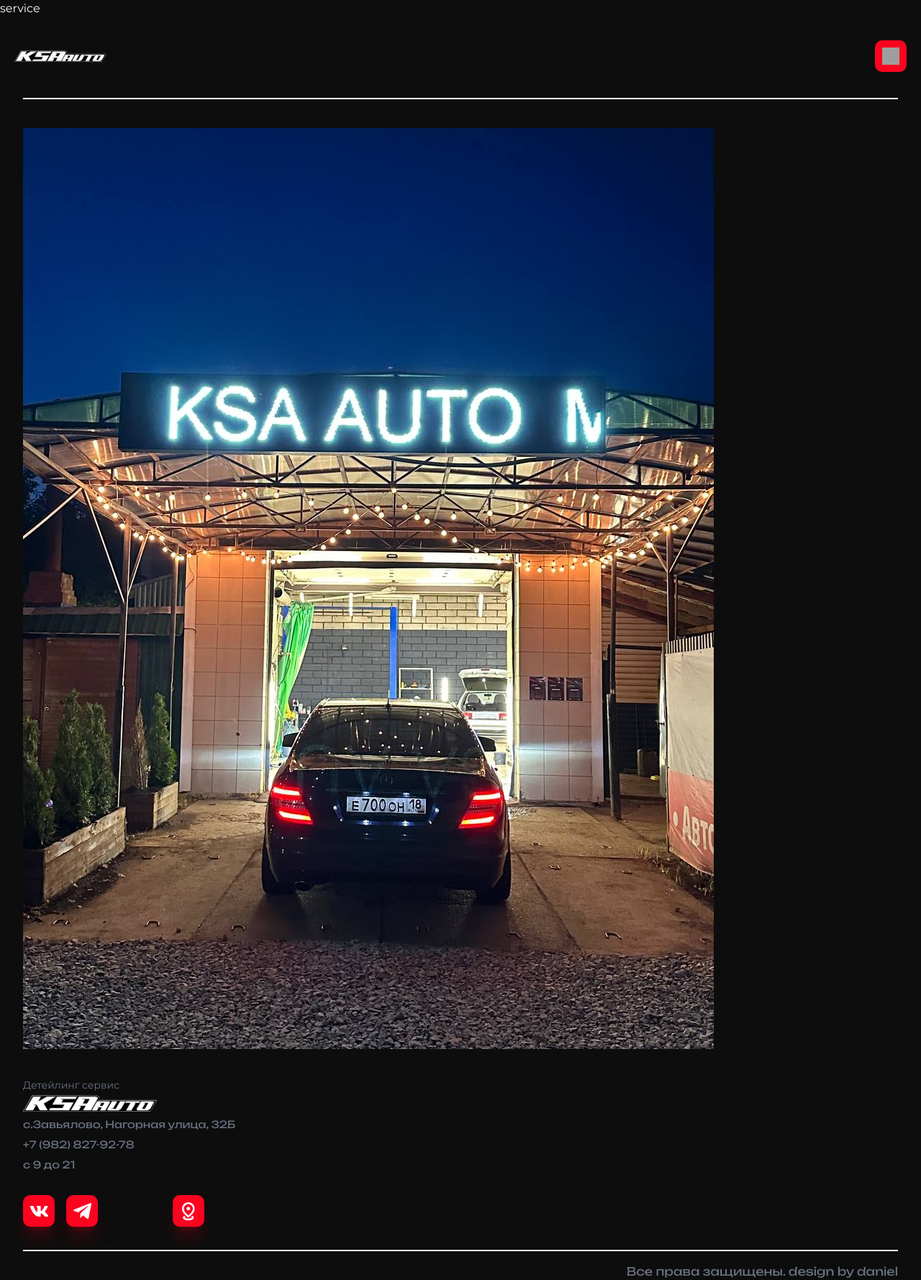
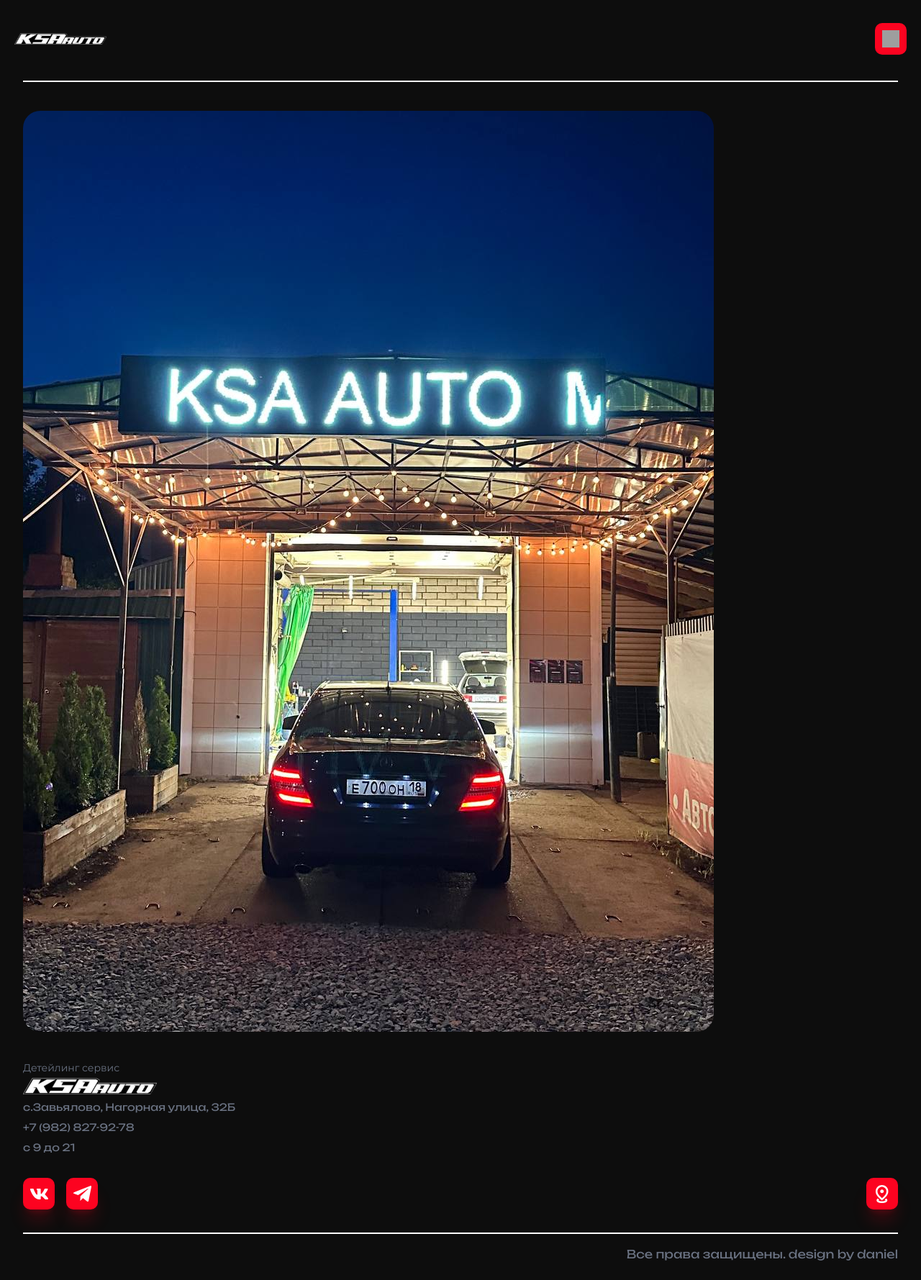
Before and after one commit to Denfoxjhg2/KSA_auto, a Vue app in the folder front/: page /service in a window 1280 px wide. Shown: the whole page at 72% size. After the commit the page ends 1755 px from the top, so only its background shows below. Built offline with nearby package versions, Linux system fonts and the light colour scheme; grey boxes are pictures that could not be loaded.

Commit message:
footer complete + main fix + service work

```diff
--- a/front/src/components/footer.vue
+++ b/front/src/components/footer.vue
@@ -1,9 +1,21 @@
-<script setup lang="ts"></script>
+<script setup lang="ts">
+const openVK = () => {
+  window.open('https://vk.com/club228130841', '_blank')
+}
+const openTG = () => {
+  window.open('https://t.me/KSAauto_detailing', '_blank')
+}
+const openMAP = () => {
+  window.open('https://yandex.ru/maps/-/CPAMmSP5', '_blank')
+}
+</script>
 
 <template>
   <footer class="px-8 pt-28">
     <div class="w-full h-0.5 bg-white"></div>
-    <img src="/photos/footer.jpg" alt="garage photo" class="py-10 rounded-lg">
+    <div class="py-10 rounded-3xl">
+        <img src="/photos/footer.jpg" alt="garage photo" class="rounded-3xl">
+    </div>
     <p class="text-gray-500 text-sm pb-1">
         Детейлинг сервис
     </p>
@@ -19,16 +31,16 @@
             с 9 до 21
         </p>
     </div>
-    <div class="flex gap-26 py-8">
+    <div class="flex py-8 justify-between">
         <div class="flex gap-4">
-            <button class="w-11 h-11 bg-[#FC0320] rounded-lg cursor-pointer shadow-xl/20 shadow-[#FC0320]">
+            <button @click="openVK" class="w-11 h-11 bg-[#FC0320] rounded-lg cursor-pointer shadow-xl/20 shadow-[#FC0320]">
                 <img src="/icons/vk.svg" alt="vk" class="justify-self-center"/>
             </button>
-            <button class="w-11 h-11 bg-[#FC0320] rounded-lg cursor-pointer shadow-xl/20 shadow-[#FC0320]">
+            <button @click="openTG" class="w-11 h-11 bg-[#FC0320] rounded-lg cursor-pointer shadow-xl/20 shadow-[#FC0320]">
                 <img src="/icons/tg.svg" alt="tg" class="justify-self-center"/>
             </button>
         </div>
-        <button class="w-11 h-11 bg-[#FC0320] rounded-lg cursor-pointer shadow-xl/20 shadow-[#FC0320]">
+        <button @click="openMAP" class="w-11 h-11 bg-[#FC0320] rounded-lg cursor-pointer shadow-xl/20 shadow-[#FC0320]">
             <img src="/icons/location.svg" alt="map" class="justify-self-center"/>
         </button>
     </div>
--- a/front/src/components/header.vue
+++ b/front/src/components/header.vue
@@ -1,18 +1,36 @@
 <script setup lang="ts">
+import { ref, onMounted, onUnmounted } from 'vue'
+
 const props = defineProps<{
   burgerOpen: boolean
 }>();
 
 const emit = defineEmits(['toggleBurger']);
+const scrollY = ref(0);
 
 const getBurgerIcon = () => {
   return props.burgerOpen ? '/icons/close.svg' : '/icons/burger.svg';
 };
+
+const handleScroll = () => {
+  scrollY.value = window.scrollY;
+};
+
+onMounted(() => {
+  window.addEventListener('scroll', handleScroll);
+});
+
+onUnmounted(() => {
+  window.removeEventListener('scroll', handleScroll);
+});
 </script>
 
 <template>
   <header
-    class="fixed h-auto w-full flex justify-between items-center py-14 px-5 z-30"
+    class="fixed h-auto w-full flex justify-between items-center py-8 px-5 z-30 transition-all duration-300"
+    :style="{
+      backgroundColor: `rgba(13, 13, 13, ${Math.min(scrollY / 200, 0.95)})`
+    }"
   >
     <img src="/det_logo.svg" alt="logo" class="w-32" />
     <button
--- a/front/src/pages/Main.vue
+++ b/front/src/pages/Main.vue
@@ -9,7 +9,7 @@
     <img
       src="/photos/main.jpg"
       alt="mercedes"
-      class="h-full object-cover absolute -z-2"
+      class="h-full w-full object-cover absolute -z-2"
     />
     <div class="grid gap-12 mb-12">
       <h1 class="font-sans text-white px-5 text-right text-3xl font-medium">
@@ -26,7 +26,7 @@
     </button>
   </section>
   <section
-    class="h-[200px] bg-[url(/photos/main_next.jpg)] flex items-center justify-center -z-1"
+    class="h-[200px] bg-[url(/photos/main_next.jpg)] flex items-center justify-center bg-cover w-full -z-1"
   >
     <h1 class="px-7 text-white font-sans text-center font-medium text-lg">
       Мы <span class="text-[#FC0320]">задаем стандарты</span> детейлинга в нашем
@@ -36,7 +36,7 @@
   </section>
   <section class="flex flex-col gap-6 px-7 -z-1 text-white font-medium pt-12">
     <div
-      class="flex bg-[#FC0320] rounded-xl shadow-xl/20 shadow-[#FC0320] shrink min-h-60"
+      class="flex bg-[#FC0320] rounded-xl shadow-xl/20 shadow-[#FC0320] justify-between min-h-60"
     >
       <img src="/photos/elements/card1.png" alt="decor" class="pl-3" />
       <div class="grid gap-4 p-4 w-44 text-end">
@@ -47,7 +47,7 @@
       </div>
     </div>
     <div
-      class="flex bg-[#FC0320] rounded-xl shadow-xl/20 shadow-[#FC0320] shrink min-h-60"
+      class="flex bg-[#FC0320] rounded-xl shadow-xl/20 shadow-[#FC0320] justify-between min-h-60"
     >
       <div class="grid gap-4 p-4 w-44">
         <h1 class="font-sans text-lg">Премиум материалы</h1>
@@ -56,7 +56,7 @@
       <img src="/photos/elements/card2.png" alt="decor" class="pr-3" />
     </div>
     <div
-      class="flex bg-[#FC0320] rounded-xl shadow-xl/20 shadow-[#FC0320] text-center shrink min-h-60"
+      class="flex bg-[#FC0320] rounded-xl shadow-xl/20 shadow-[#FC0320] text-center min-h-60"
     >
       <div class="flex flex-col items-center gap-4 p-4">
         <h1 class="font-sans text-base">Комфорт и забота</h1>
--- a/front/src/pages/Service.vue
+++ b/front/src/pages/Service.vue
@@ -1,7 +1,11 @@
 <script setup lang="ts"></script>
 
 <template>
-  <h1 class="text-white">service</h1>
+  <section>
+    <div class="bg-[url(/photos/services/polish.jpg)]">
+
+    </div>
+  </section>
 </template>
 
 <style scoped></style>
```
Also changed, not shown: front/public/photos/services/polish.jpg (added).
